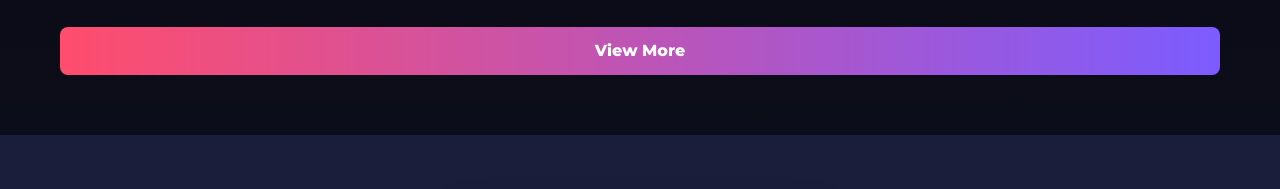
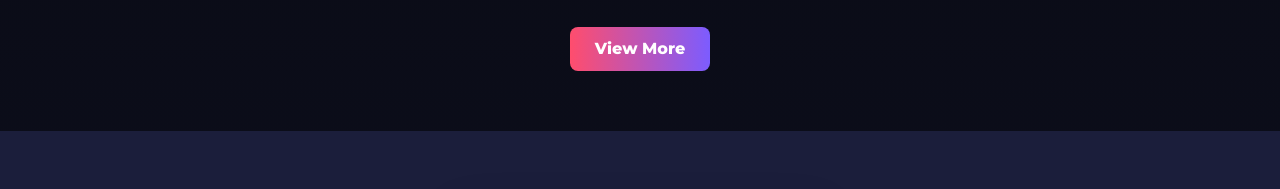
Before and after one commit to akshay-joseph-justin/fivefingers, a plain HTML site: page index.html in a window 1280 px wide. Shown: the part 1187-1376 px from the top of the page. Drawn offline with nearby package versions, Linux system fonts and the light colour scheme.

Commit message:
Update style.css

```diff
--- a/style.css
+++ b/style.css
@@ -140,7 +140,40 @@ section h2 {font-size: 1.8rem; margin-bottom: 40px; text-align: center;}
 .team-member img {width: 140px; height: 140px; border-radius: 50%; object-fit: cover; border: 3px solid var(--accent); margin-bottom: 12px; transition: transform 0.3s;}
 .team-member img:hover {transform: scale(1.05);}
 .team-member h4 {font-size: 1.1rem; font-weight: 700; margin-top: 8px; color: #fff;}
-.view-more-btn {display: block; text-align: center; margin: 30px auto 0; padding: 12px 28px; background: linear-gradient(90deg,var(--accent),var(--accent-2)); border: none; border-radius: 8px; color: #fff; font-weight: 700; cursor: pointer; transition: transform 0.3s;}
+.view-more-btn {
+  display: inline-block;           /* instead of block */
+  text-align: center;
+  margin: 30px auto 0;
+  padding: 10px 20px;             /* control length here */
+  background: linear-gradient(90deg, var(--accent), var(--accent-2));
+  border: none;
+  border-radius: 8px;
+  color: #fff;
+  font-weight: 700;
+  cursor: pointer;
+  text-decoration: none;          /* remove underline */
+  transition: transform 0.3s;
+}
+.button-container {
+  text-align: center;  /* centers inline-block elements */
+}
+
+.view-more-btn {
+  display: inline-block;
+  padding: 10px 20px;
+  background: linear-gradient(90deg, var(--accent), var(--accent-2));
+  color: #fff;
+  font-weight: 700;
+  text-decoration: none;
+  border-radius: 8px;
+  transition: transform 0.3s;
+}
+
+.view-more-btn {
+  width: 140px;  /* fixed length */
+  text-align: center;
+}
+
 .view-more-btn:hover {transform: scale(1.05);}
 
 .about-section {background-color: var(--bg-alt); padding: 80px 20px; text-align: center; display: flex; flex-direction: column; align-items: center; justify-content: center; width: 100vw; margin-left: calc(-50vw + 50%);}
```
